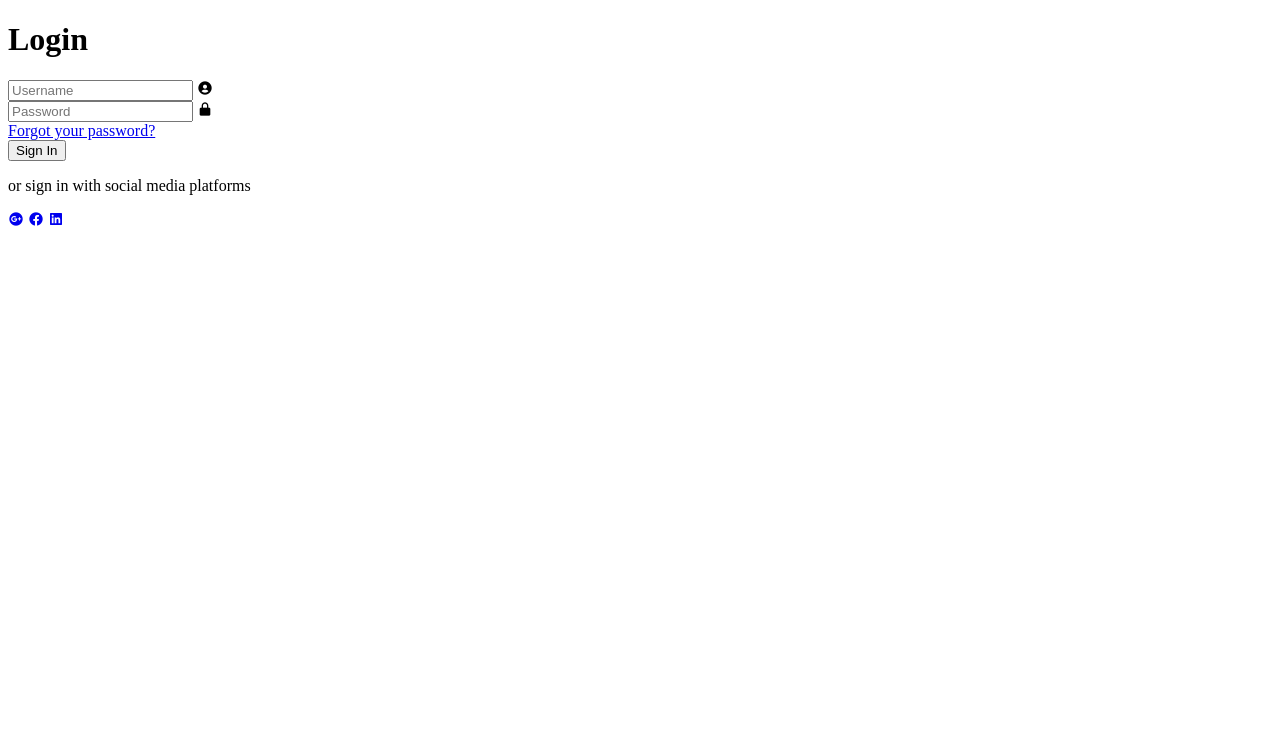
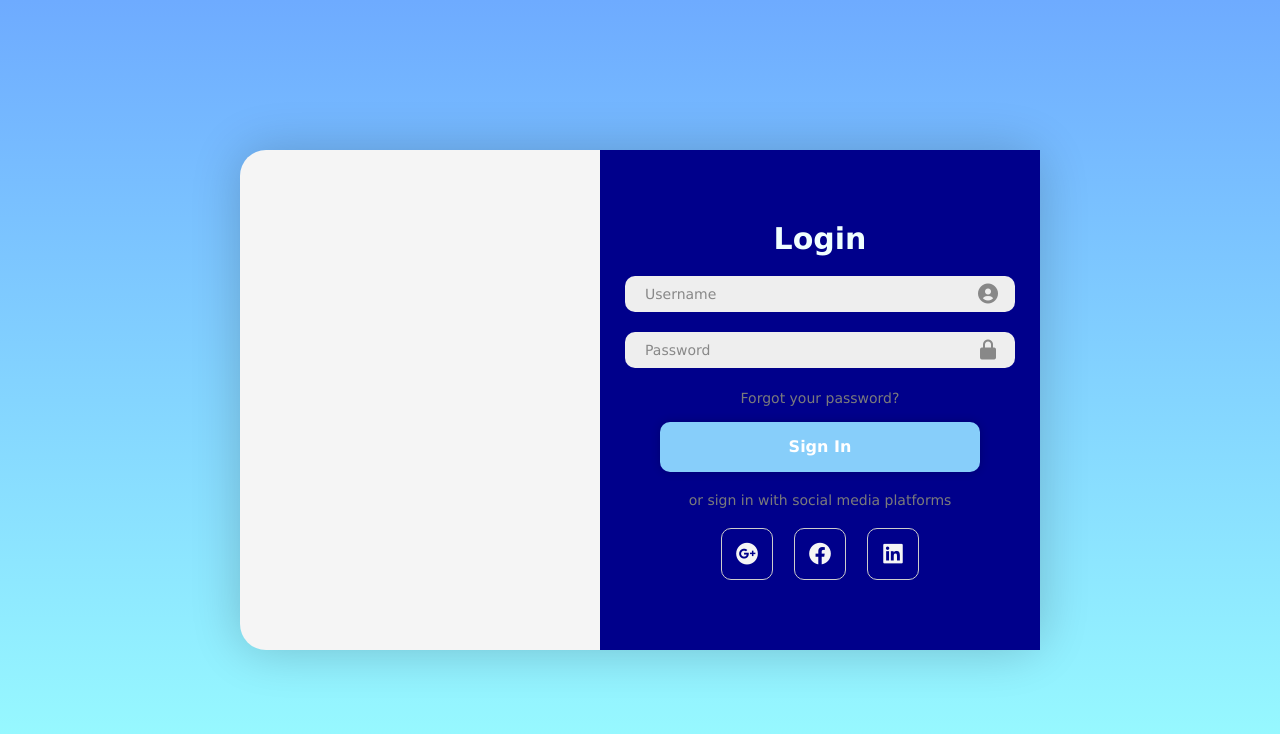
Before and after one commit to KrunoMirkovski/Responsive-SignIn-and-SignUp-form, a plain HTML site: page index.html in a window 1280 px wide. Drawn offline with nearby package versions, Linux system fonts and the light colour scheme.

Commit message:
adding css to SignIn formbox

```diff
--- a/index.html
+++ b/index.html
@@ -8,8 +8,9 @@
     <link rel="stylesheet" href="style.css">
 </head>
 <body>
+    <section class="heroSection">
         <div class="container">
-        <div class="login_box">
+            <div class="formbox signin">
                 <form action="">
                     <h1>Login</h1>
                     <div class="inputbox">
@@ -33,5 +34,6 @@
                 </form>
             </div>
         </div>
+    </section>
 </body>
 </html>
--- a/style.css
+++ b/style.css
@@ -0,0 +1,101 @@
+*{
+    margin: 0;
+    padding: 0;
+    font-family:'Lucida Sans', 'Lucida Sans Regular', 'Lucida Grande', 'Lucida Sans Unicode', Geneva, Verdana, sans-serif;
+}
+.heroSection{
+    display: flex;
+    justify-content: center;
+    align-items: center;
+    min-height: 100vh;
+    background: linear-gradient(#6eabff, #9affff);
+}
+.container{
+    width: 800px;
+    height: 500px;
+    background: whitesmoke;
+    position: relative;
+    border-radius: 26px;
+    box-shadow: 0 0 50px #04040733;
+}
+.formbox{
+    width: 50%;
+    height: 100%;
+    padding: 0 20px 0 20px;
+    position: absolute;
+    right: 0;
+    background: darkblue;
+    display: flex;
+    align-items: center;
+    text-align: center;
+    color: azure;
+}
+form{
+    width: 100%;
+}
+.container h1{
+    font-size: 30px;
+    margin-bottom: 10px;
+}
+.inputbox{
+    position: relative;
+    margin: 20px 0;
+}
+.inputbox input{
+    width: 80%;
+    padding: 10px 50px 10px 20px;
+    border: none;
+    border-radius: 10px;
+    outline: none;
+    background: #eeeeee;
+    font-size: 14px;
+    font-weight: 600;
+    color: #333;
+}
+.inputbox input::placeholder{
+    font-weight: 400;
+    color: #888;
+}
+.inputbox i{
+    position: absolute;
+    right: 20px;
+    top: 50%;
+    transform: translateY(-50%);
+    font-size: 24px;
+    color: #888;
+}
+.forgotbox{
+    margin: 15px 0 15px;
+}
+.forgotbox a {
+    font-size: 14px;
+    text-decoration: none;
+    color: #7b7b7b;
+}
+.btn {
+    width: 80%;
+    height: 50px;
+    background: lightskyblue;
+    border: none;
+    border-radius: 10px;
+    box-shadow: 0 0 10px #04040733;
+    font-size: 16px;
+    font-weight: 600;
+    color: #fff;
+    cursor: pointer;
+}
+.container p{
+    font-size: 14px;
+    margin: 20px 0;
+    color: #7b7b7b;
+}
+.social_icons a{
+    display: inline-flex;
+    border: 1px solid #ccc;
+    border-radius: 10px;
+    padding: 12px;
+    font-size: 26px;
+    text-decoration: none;
+    color: whitesmoke;
+    margin: 0 8px;
+}
```
Lines whose indentation alone changed are shown as unchanged.
